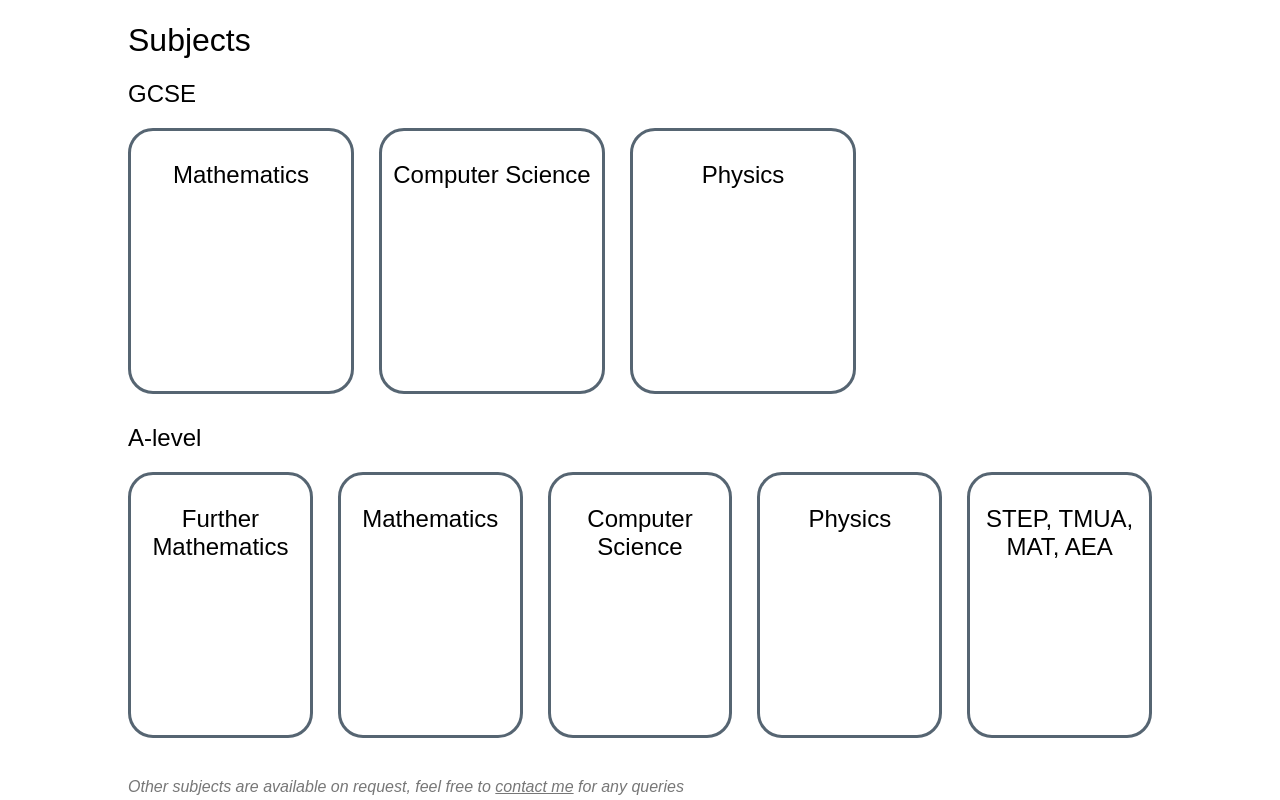
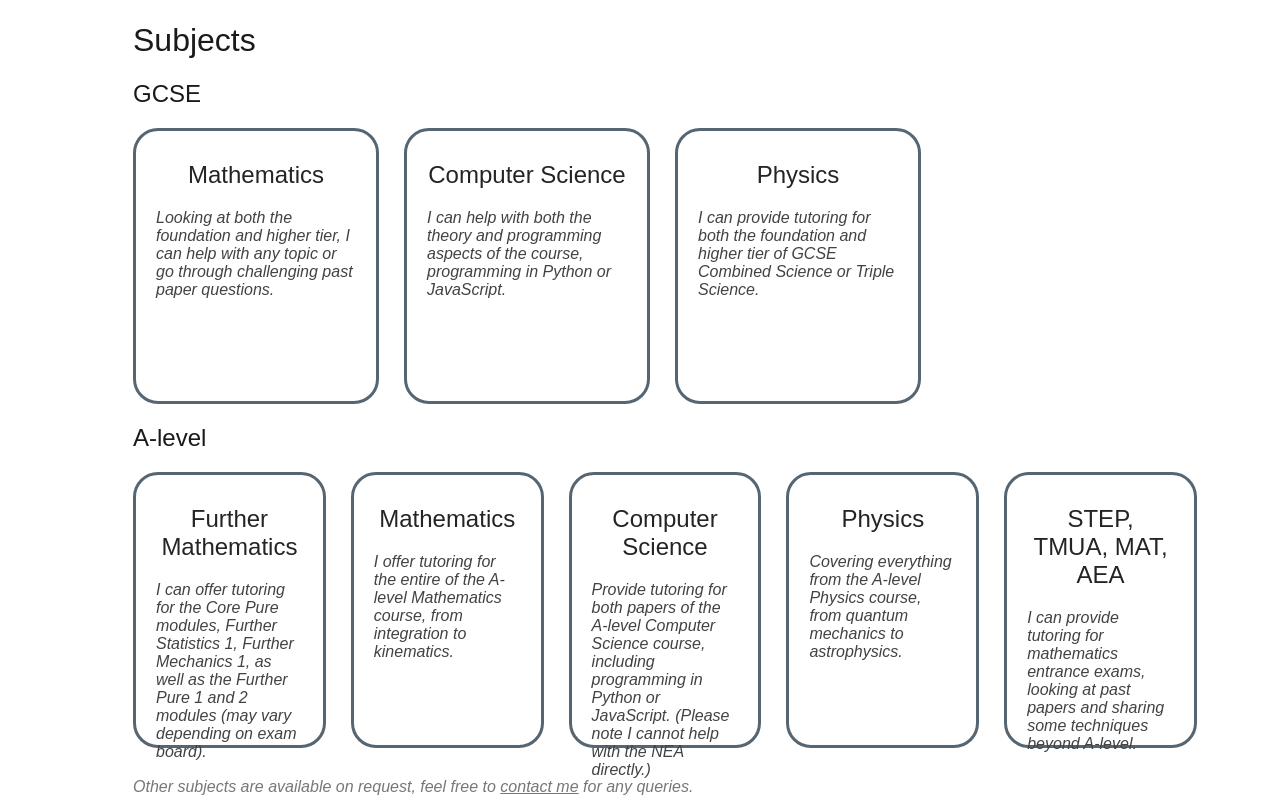
Before and after one commit to FinleyCooper/tutoring, a React (Vite) app in the folder frontend/: page / in a window 1280 px wide. Shown: the part 1640-2440 px from the top of the page. Built offline with nearby package versions, Linux system fonts and the light colour scheme.

Commit message:
Added descriptions for subjects

```diff
--- a/frontend/src/App.tsx
+++ b/frontend/src/App.tsx
@@ -48,17 +48,17 @@ class App extends React.Component<{},{}> {
               <div className='subject-list'>
                 <div className='subject'>
                   <h2>Mathematics</h2>
-                  <p>
+                  <p>Looking at both the foundation and higher tier, I can help with any topic or go through challenging past paper questions.
                   </p>
                 </div>
                 <div className='subject'>
                   <h2>Computer Science</h2>
-                  <p>
+                  <p>I can help with both the theory and programming aspects of the course, programming in Python or JavaScript.
                   </p>
                 </div>
                 <div className='subject'>
                   <h2>Physics</h2>
-                  <p>
+                  <p>I can provide tutoring for both the foundation and higher tier of GCSE Combined Science or Triple Science.
                   </p>
                 </div>
               </div>
@@ -67,31 +67,31 @@ class App extends React.Component<{},{}> {
               <div className='subject-list'>
                 <div className='subject'>
                   <h2>Further Mathematics</h2>
-                  <p>
+                  <p>I can offer tutoring for the Core Pure modules, Further Statistics 1, Further Mechanics 1, as well as the Further Pure 1 and 2 modules (may vary depending on exam board).
                   </p>
                 </div>
                 <div className='subject'>
                   <h2>Mathematics</h2>
-                  <p>
+                  <p>I offer tutoring for the entire of the A-level Mathematics course, from integration to kinematics.
                   </p>
                 </div>
                 <div className='subject'>
                   <h2>Computer Science</h2>
-                  <p>
+                  <p>Provide tutoring for both papers of the A-level Computer Science course, including programming in Python or JavaScript. (Please note I cannot help with the NEA directly.)
                   </p>
                 </div>
                 <div className='subject'>
                   <h2>Physics</h2>
-                  <p>
+                  <p>Covering everything from the A-level Physics course, from quantum mechanics to astrophysics.
                   </p>
                 </div>
                 <div className='subject'>
                   <h2>STEP, TMUA, MAT, AEA</h2>
-                  <p>
+                  <p>I can provide tutoring for mathematics entrance exams, looking at past papers and sharing some techniques beyond A-level.
                   </p>
                 </div>
               </div>
-              <p className="extra">Other subjects are available on request, feel free to <a className="link" href="#contact">contact me</a> for any queries</p>
+              <p className="extra">Other subjects are available on request, feel free to <a className="link" href="#contact">contact me</a> for any queries.</p>
             </div>
           </div>
           <div id="pricing" className="pricing page">
--- a/frontend/src/Components/Header/index.css
+++ b/frontend/src/Components/Header/index.css
@@ -1,5 +1,5 @@
 .header {
-    background-color: #8bbee7;
+    background-color: #515466;
     color: white;
     padding: 1rem;
     display: flex;
--- a/frontend/src/index.css
+++ b/frontend/src/index.css
@@ -4,6 +4,8 @@ html, body, #root {
 
 body {
     font-family: Arial, sans-serif;
+    color: #1a1a1b;
+
 }
 
 .page {
@@ -32,6 +34,7 @@ body {
     color: #777777;
 }
 
+
 .subjects-content {
     width: 80%;
     height: 90%;
@@ -47,6 +50,7 @@ body {
     width: 80%;
     height: 80%;
     object-fit: contain;
+    border-radius: 100%;
 }
 
 .image {
@@ -69,8 +73,6 @@ body {
     width: 100%;
     height: 240px;
     gap: 25px;
-    /* align flexbox children to left */
-
 }
 
 .subject {
@@ -78,11 +80,17 @@ body {
     border-radius: 25px;
     height: 100%;
     width: 200px;
-    padding: 10px;
+    padding: 10px 20px 20px 20px;
 }
 
 .subject > h2 {
     text-align: center;
+    color: #242424;
+}
+
+.subject > p {
+    color: #424242;
+    font-style: italic;
 }
 
 .extra {
```
